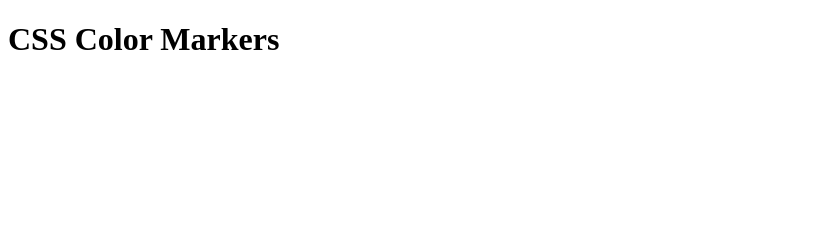
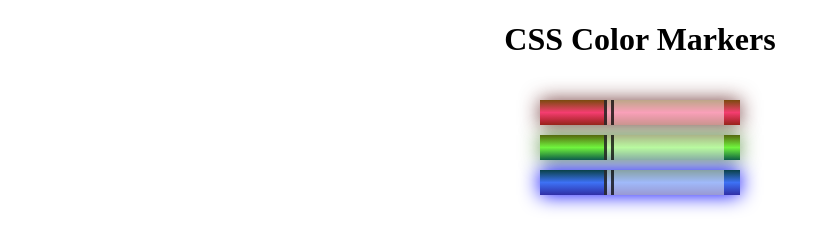
Before and after one commit to Divyanshu0812/geekster-fs15-Color_Maker, a plain HTML site: page index.html in a window 1280 px wide. Shown: the whole page, without its empty margins (0-829 px from the left). Drawn offline with Linux system fonts and the light colour scheme; the site is published under a folder, as on GitHub Pages, so addresses that start at the root find nothing.

Commit message:
Color Maker

```diff
--- a/index.html
+++ b/index.html
@@ -3,8 +3,8 @@
 <head>
     <meta charset="UTF-8">
     <meta name="viewport" content="width=device-width, initial-scale=1.0">
-    <link rel="stylesheet" type="text/css" href="/index.css">
-    <title>Document</title>
+    <link rel="stylesheet" type="text/css" href="index.css">
+    <title>Color Makers</title>
 </head>
 <body>
     <h1>CSS Color Markers</h1>
```
